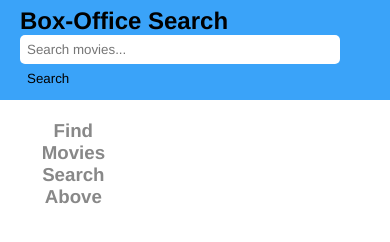
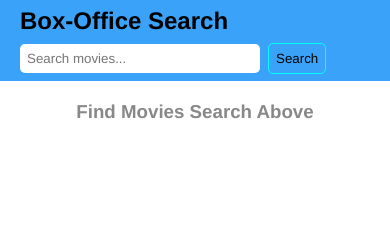
Before and after one commit to arpit0911/moview-review-rapid-api, a plain HTML site: page index.html in a window 390 px wide. Drawn offline with Linux system fonts and the light colour scheme.

Commit message:
responsive and style change

```diff
--- a/index.html
+++ b/index.html
@@ -12,7 +12,7 @@
       <div>
         <h1>Box-Office Search</h1>
       </div>
-      <div>
+      <div class="nav-search-item-container">
         <input
           class="search-bar"
           id="input-data"
--- a/styles.css
+++ b/styles.css
@@ -11,9 +11,17 @@ nav {
   justify-content: space-between;
   align-items: center;
   padding: 7px 20px;
+  gap: 8px;
 }
+.nav-search-item-container{
+  display: flex;
+  align-items: center;
+  gap: 8px;
+  flex-wrap: wrap;
+}
+
 .search-bar {
-  width: 20rem;
+  min-width: 15rem;
   padding: 7px;
   border: none;
   border-radius: 5px;
@@ -22,12 +30,12 @@ nav {
   cursor: pointer;
   padding: 7px;
   border-radius: 5px;
-  border: none;
+  border: 1px solid aqua;
   background-color: transparent;
 }
 .nav-search-btn:hover {
   box-shadow: 1px 2px 3px #888;
-  background-color: rgb(47, 129, 197);
+  background-color: rgb(43, 219, 231);
 }
 .movie-poster {
   width: 100%;
@@ -39,12 +47,18 @@ nav {
   gap: 15px;
   padding: 20px;
 }
+@media screen and (max-width: 480px) {
+  .movie-container {
+    grid-template-columns: repeat(1, 1fr);
+  }
+}
 .movie-container-initial {
   color: #888;
   text-align: center;
   display: block;
 }
 .movie-card {
+  cursor: pointer;
   border: 2px solid black;
   display: flex;
   flex-direction: column;
@@ -53,6 +67,11 @@ nav {
   box-shadow: 1px 2px 3px #888;
   padding: 6px;
   border-radius: 7px;
+}
+.movie-card:hover {
+  box-shadow: 5px 5px 25px rgb(38, 152, 152);
+  transform: scale(0.9);
+  transition: 1000ms;
 }
 .movie-details {
   display: flex;
@@ -97,6 +116,7 @@ nav {
 .poster {
   width: 50%;
   border-radius: 5px;
+  box-shadow: 2px 3px 20px rgb(38, 110, 110);
 }
 .title {
   margin: 10px 0;
```
